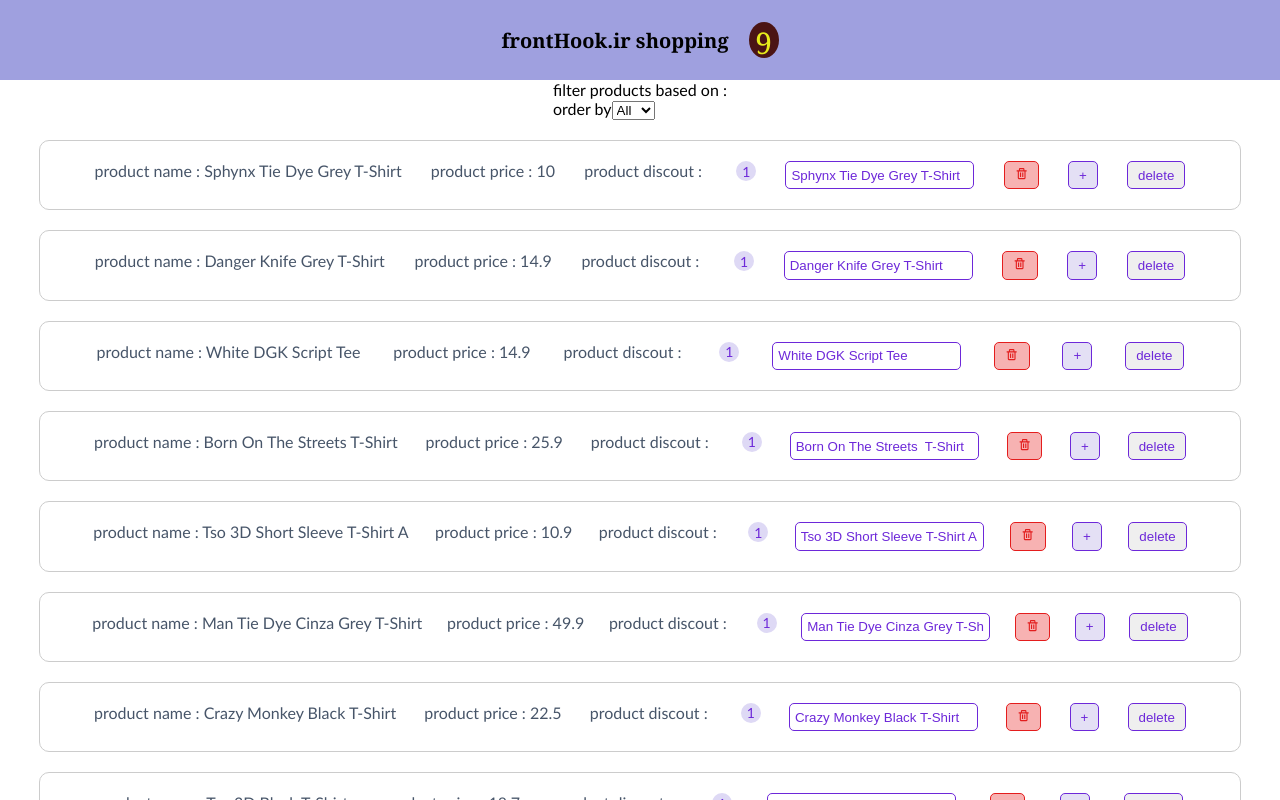
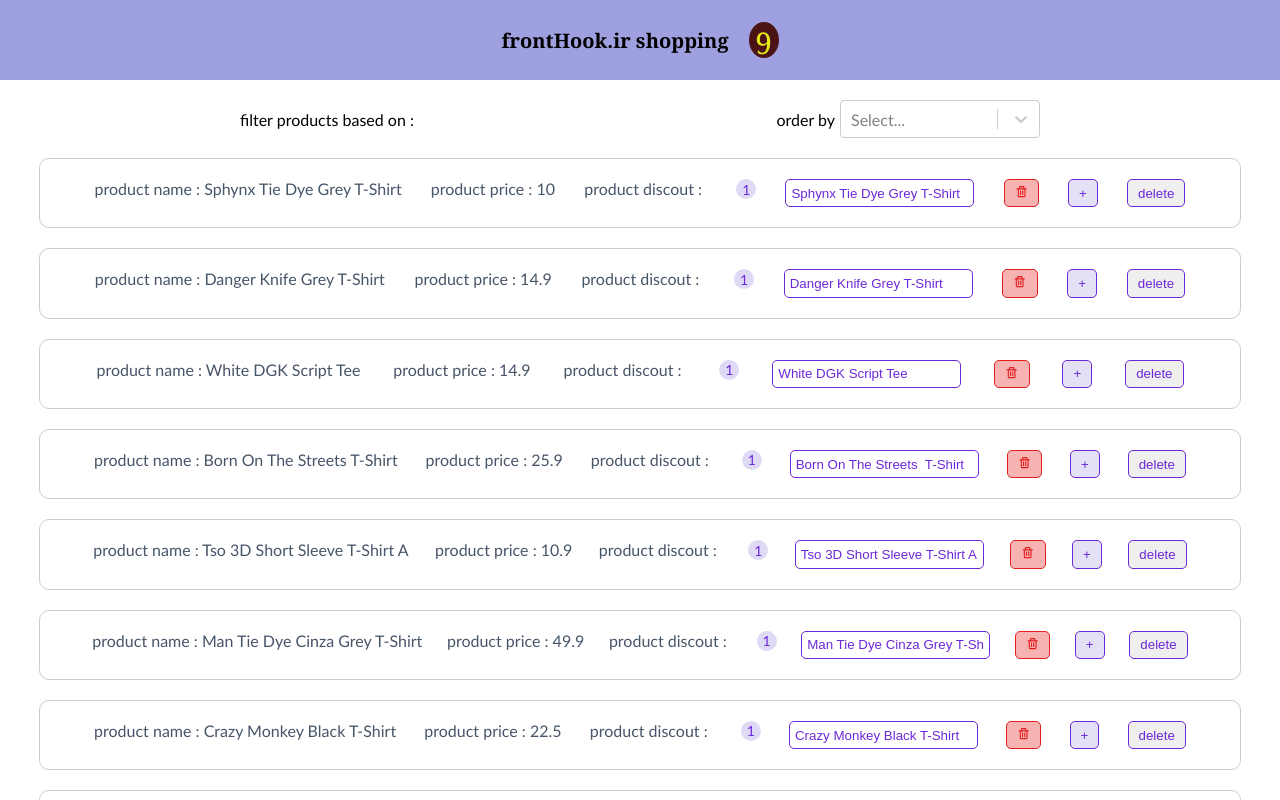
Before and after one commit to Ali-DoostAli/React-course, a React (Create React App) app: page / in a window 1280 px wide. Shown: the top 800 px of the page. Built offline with nearby package versions, Linux system fonts and the light colour scheme.

Commit message:
Use the react-select library

```diff
--- a/package.json
+++ b/package.json
@@ -11,6 +11,7 @@
     "react-dom": "^18.1.0",
     "react-icons": "^4.4.0",
     "react-scripts": "5.0.1",
+    "react-select": "^5.3.2",
     "web-vitals": "^2.1.4"
   },
   "scripts": {
--- a/src/components/Filter/Filter.jsx
+++ b/src/components/Filter/Filter.jsx
@@ -1,28 +1,32 @@
 import { useState } from "react";
 import { useProductsActions } from "../Provider/ProductProvider";
+import Select from 'react-select';
+import styles from "./filter.module.css";
+
+const options =[
+    { value: "" , label: "All" },
+    { value: "XS" , label: "XS" },
+    { value: "S" , label: "S" },
+    { value: "L" , label: "L" },
+    { value: "XL" , label: "XL" },
+    { value: "XXL" , label: "XXL" },
+];
 
 const Filter = () => {
   const dispatch = useProductsActions();
   const [value, setValue] = useState("");
 
-  const changeHandler = (e) => {
-    dispatch({ type: "filter", event: e });
-    setValue(e.target.value);
+  const changeHandler = (selectedOption) => {
+    dispatch({ type: "filter", selectedOption});
+    setValue(selectedOption);
   };
   return (
-    <div>
+    <div className={styles.filter}>
       <p>filter products based on :</p>
-      <div>
-        order by
-        <select onChange={changeHandler} value={value}>
-          <option value={""}>All</option>
-          <option value={"XS"}>XS</option>
-          <option value={"S"}>S</option>
-          <option value={"M"}>M</option>
-          <option value={"L"}>L</option>
-          <option value={"XL"}>XL</option>
-          <option value={"XXL"}>XXl</option>
-        </select>
+      <div className={styles.selectContiner}>
+        <span>order by</span>
+        <Select className={styles.select} onChange={changeHandler} options={options} value={value} />
+
       </div>
     </div>
   );
--- /dev/null
+++ b/src/components/Filter/filter.module.css
@@ -0,0 +1,19 @@
+.filter{
+    display: flex;
+    justify-content: space-between;
+    width: 50em;
+    align-items: center;
+    margin-top: 20px;
+}
+.select{
+    width: 200px;
+}
+.selectContiner{
+    display: flex;
+    align-items: center;
+}
+
+.selectContiner span{
+    display: block;
+    margin-right: 5px;
+}
--- a/src/components/Provider/ProductProvider.jsx
+++ b/src/components/Provider/ProductProvider.jsx
@@ -45,12 +45,13 @@ const reducer = (state, action) => {
       return updatedProducts;
     }
     case "filter": {
-      console.log(action.event.target.value);
-      if(action.event.target.value === ""){
+      const value = action.selectedOption.value;
+      console.log(value);
+      if(value === ""){
         return productsData
       }else{
         const updatedProducts = productsData.filter(
-          (p) => p.availableSizes.indexOf(action.event.target.value) >= 0
+          (p) => p.availableSizes.indexOf(value) >= 0
         );
         return updatedProducts;
       }
```
Also changed, not shown: 1 other file (tests, documents, lock files or other folders).
